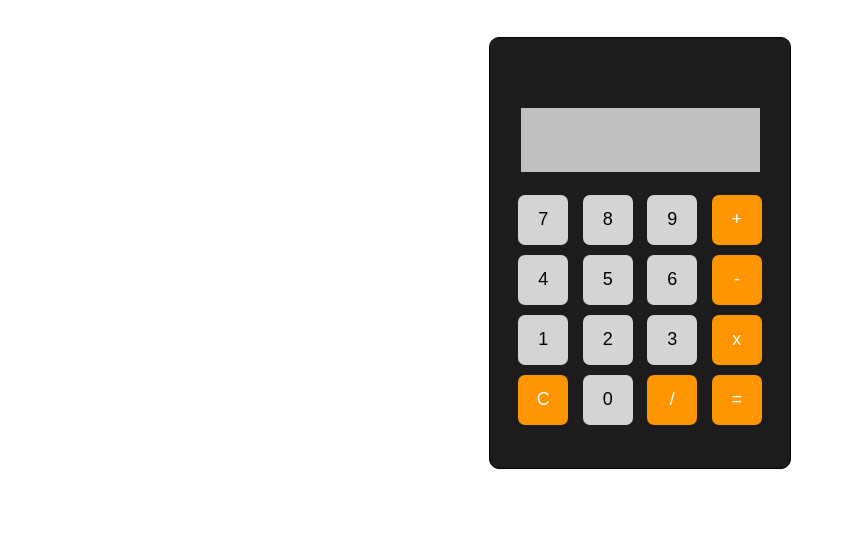
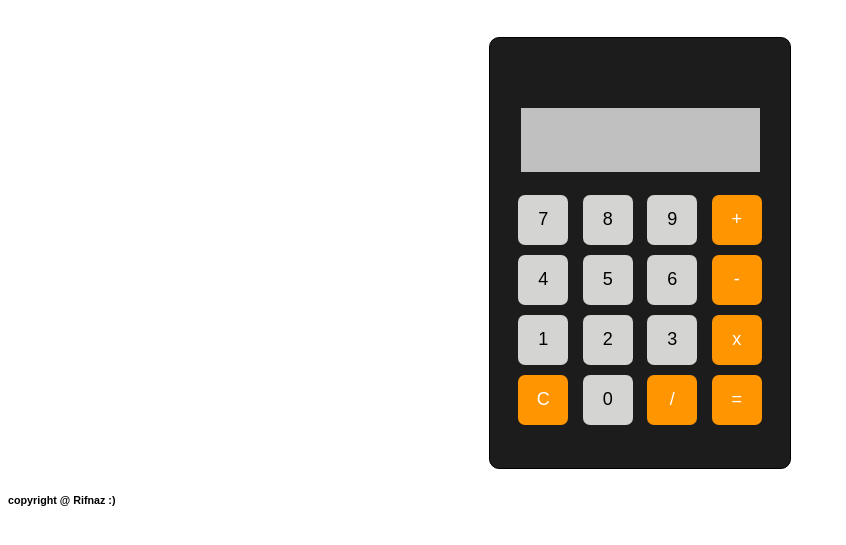
Before and after one commit to Rifnaz/Simple-Web-Calculator, a plain HTML site: page index.html in a window 1280 px wide. Shown: the part 61-606 px from the top of the page, without its empty margins (0-846 px from the left). Drawn offline with Linux system fonts and the light colour scheme.

Commit message:
last commit

```diff
--- a/index.html
+++ b/index.html
@@ -48,6 +48,7 @@
     </tr>
     </div>
 </center>
+<h6>copyright @ Rifnaz :)</h6>
 <script src="main.js"></script>
 </body>
 </html>
```
